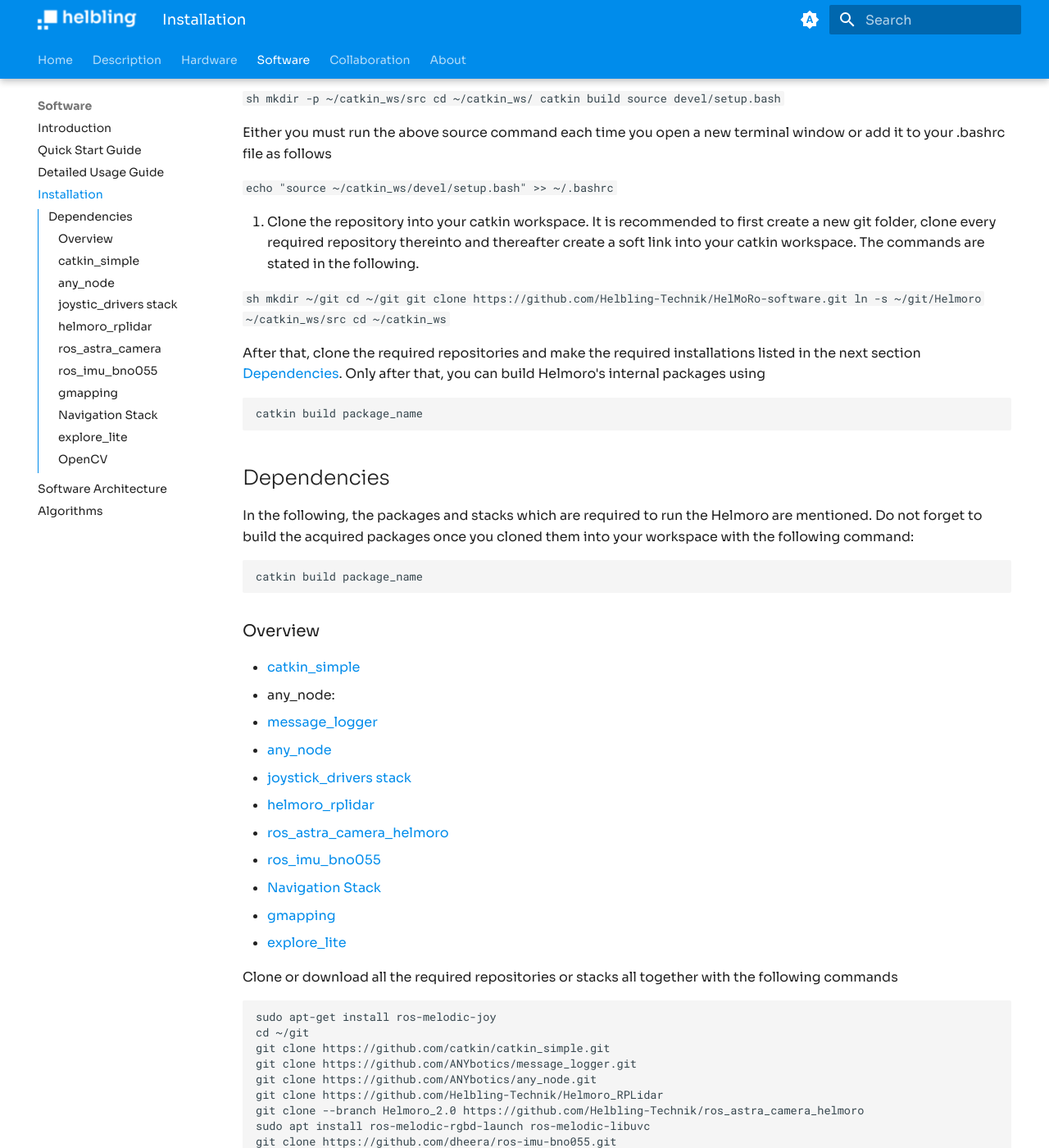
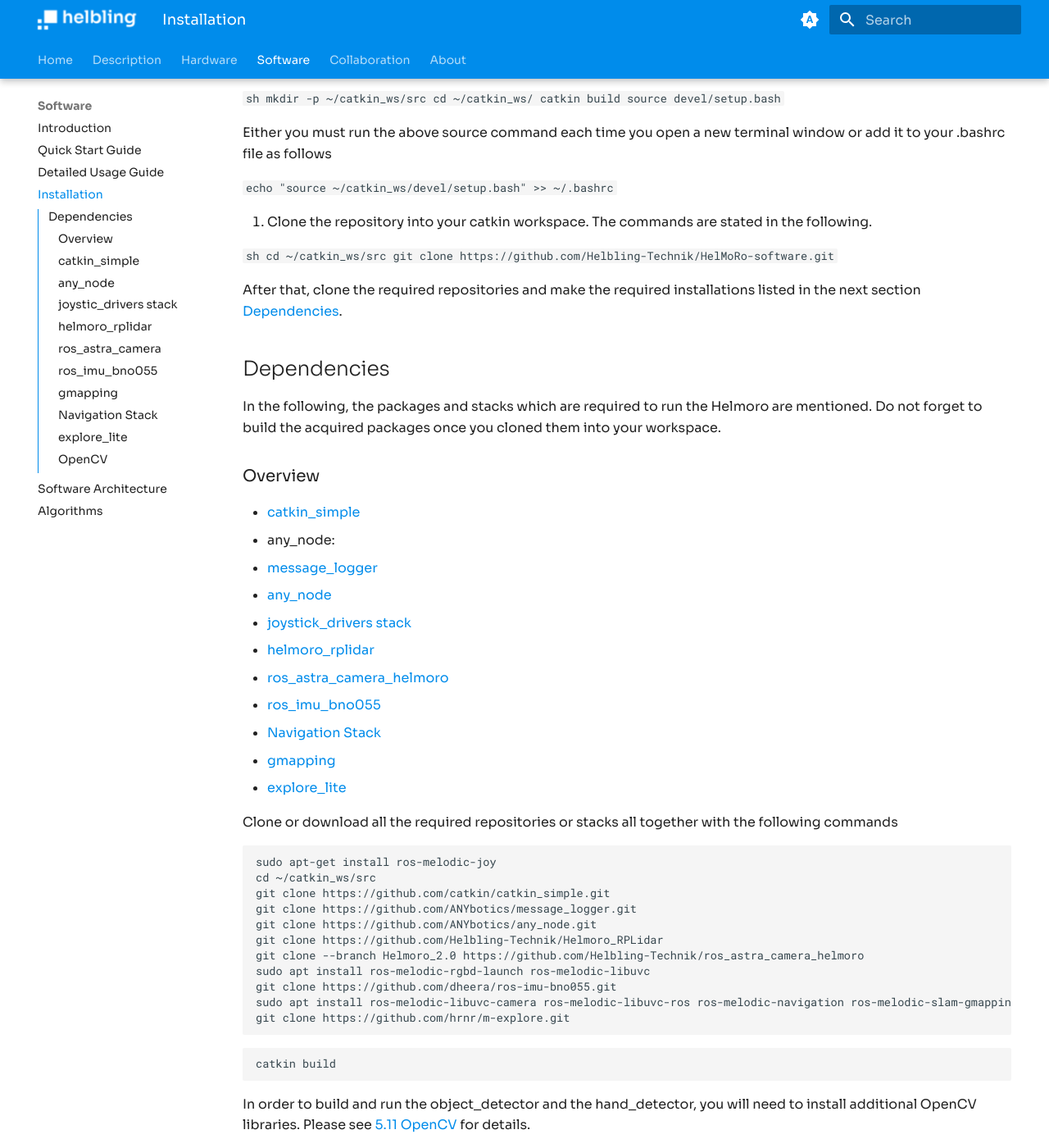
Before and after one commit to Helbling-Technik/HelMoRo, an MkDocs documentation site: the page built from docs/software/04_installation_guide.md, in a window 1280 px wide and 1400 px high, scrolled down 253 px. Shown: the whole window at 82% size. Built offline with MkDocs 1.6.1 and Material for MkDocs 9.7.7, drawn with Linux system fonts in a browser that asks for light colours; some of the changed text lies outside the part shown.

Commit message:
fixed conflicts

````diff
--- a/docs/software/04_installation_guide.md
+++ b/docs/software/04_installation_guide.md
@@ -17,28 +17,18 @@ The packages included in Helmoro support ROS Melodic on Ubuntu 18.04.
 
    `echo "source ~/catkin_ws/devel/setup.bash" >> ~/.bashrc`
 
-3. Clone the repository into your catkin workspace. It is recommended to first create a new git folder, clone every required repository thereinto and thereafter create a soft link into your catkin workspace. The commands are stated in the following.
+3. Clone the repository into your catkin workspace. The commands are stated in the following.
 
-   ```
-   sh mkdir ~/git
-   cd ~/git
+   ```sh
+   cd ~/catkin_ws/src
    git clone https://github.com/Helbling-Technik/HelMoRo-software.git
-   ln -s ~/git/Helmoro ~/catkin_ws/src cd ~/catkin_ws
    ```
 
-After that, clone the required repositories and make the required installations listed in the next section [Dependencies](#dependencies). Only after that, you can build Helmoro's internal packages using
-
-```sh
-catkin build package_name
-```
+After that, clone the required repositories and make the required installations listed in the next section [Dependencies](#dependencies).
 
 ## Dependencies
 
-In the following, the packages and stacks which are required to run the Helmoro are mentioned. Do not forget to build the acquired packages once you cloned them into your workspace with the following command:
-
-```sh
-catkin build package_name
-```
+In the following, the packages and stacks which are required to run the Helmoro are mentioned. Do not forget to build the acquired packages once you cloned them into your workspace.
 
 ### Overview
 
@@ -58,7 +48,7 @@ Clone or download all the required repositories or stacks all together with the
 
 ```sh
 sudo apt-get install ros-melodic-joy
-cd ~/git
+cd ~/catkin_ws/src
 git clone https://github.com/catkin/catkin_simple.git
 git clone https://github.com/ANYbotics/message_logger.git
 git clone https://github.com/ANYbotics/any_node.git
@@ -66,17 +56,12 @@ git clone https://github.com/Helbling-Technik/Helmoro_RPLidar
 git clone --branch Helmoro_2.0 https://github.com/Helbling-Technik/ros_astra_camera_helmoro
 sudo apt install ros-melodic-rgbd-launch ros-melodic-libuvc
 git clone https://github.com/dheera/ros-imu-bno055.git
-sudo apt install ros-melodic-libuvc-camera ros-melodic-libuvc-ros
-sudo apt install ros-melodic-navigation
-sudo apt install ros-melodic-slam-gmapping
+sudo apt install ros-melodic-libuvc-camera ros-melodic-libuvc-ros ros-melodic-navigation ros-melodic-slam-gmapping
 git clone https://github.com/hrnr/m-explore.git
 ```
 
-Do not forget to link the newly acquired packages into your catkin workspace build them with the following commands:
-
 ```sh
-ln -s package_name ~/catkin_ws/src
-catkin build package_name
+catkin build
 ```
 
 In order to build and run the object_detector and the hand_detector, you will need to install additional OpenCV libraries. Please see [5.11 OpenCV](#opencv) for details.
````
Also changed, not shown: docs/software/02_quick_start_guide.md (+16 -14 lines), docs/software/01_software_introduction.md (line endings or trailing spaces).
